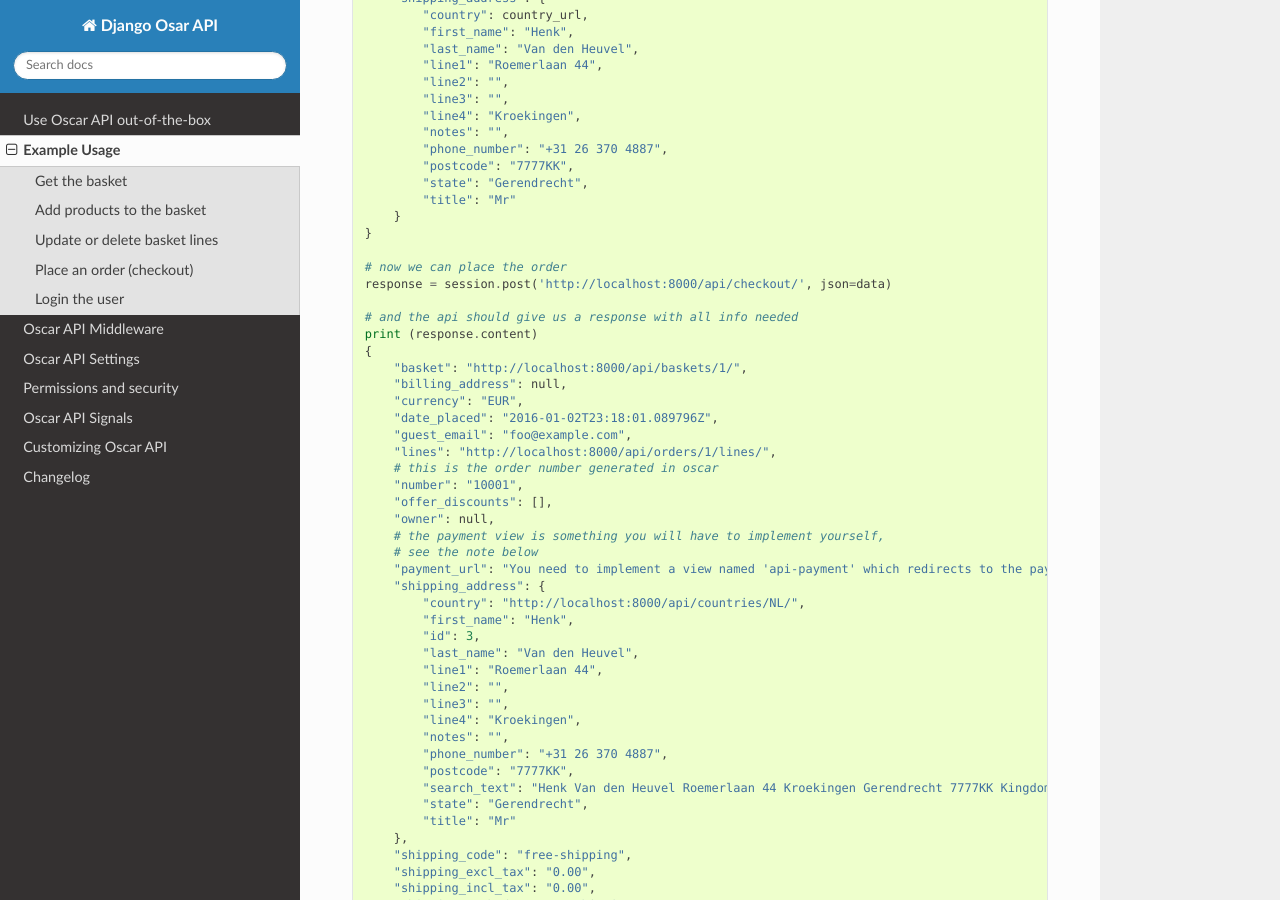
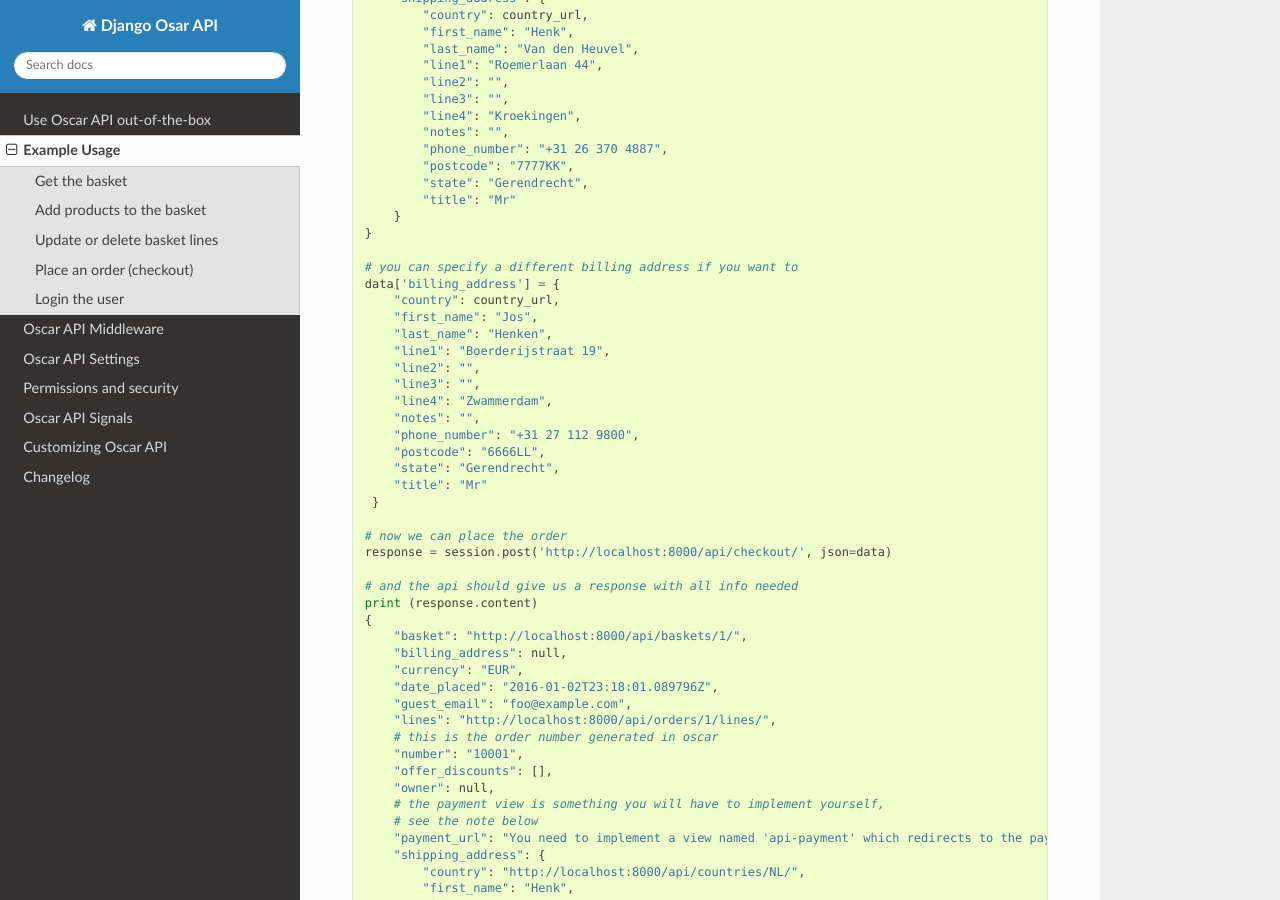
Before and after one commit to django-oscar/django-oscar-api, a Sphinx documentation site: the page built from docs/source/usage/communicate_with_the_api.rst, in a window 1280 px wide and 900 px high, scrolled down 4720 px. Built offline with Sphinx 7.4.7 and the Read the Docs theme 2.0.0, drawn with Linux system fonts in a browser that asks for light colours.

Commit message:
Added documentation about billing_address

```diff
--- a/docs/source/usage/communicate_with_the_api.rst
+++ b/docs/source/usage/communicate_with_the_api.rst
@@ -264,6 +264,22 @@ When your basket is filled an you want to proceed to checkout you can do a singl
         }
     }
 
+    # you can specify a different billing address if you want to
+    data['billing_address'] = {
+        "country": country_url,
+        "first_name": "Jos",
+        "last_name": "Henken",
+        "line1": "Boerderijstraat 19",
+        "line2": "",
+        "line3": "",
+        "line4": "Zwammerdam",
+        "notes": "",
+        "phone_number": "+31 27 112 9800",
+        "postcode": "6666LL",
+        "state": "Gerendrecht",
+        "title": "Mr"
+     }
+
     # now we can place the order
     response = session.post('http://localhost:8000/api/checkout/', json=data)
 
```
Also changed, not shown: 1 other file.
